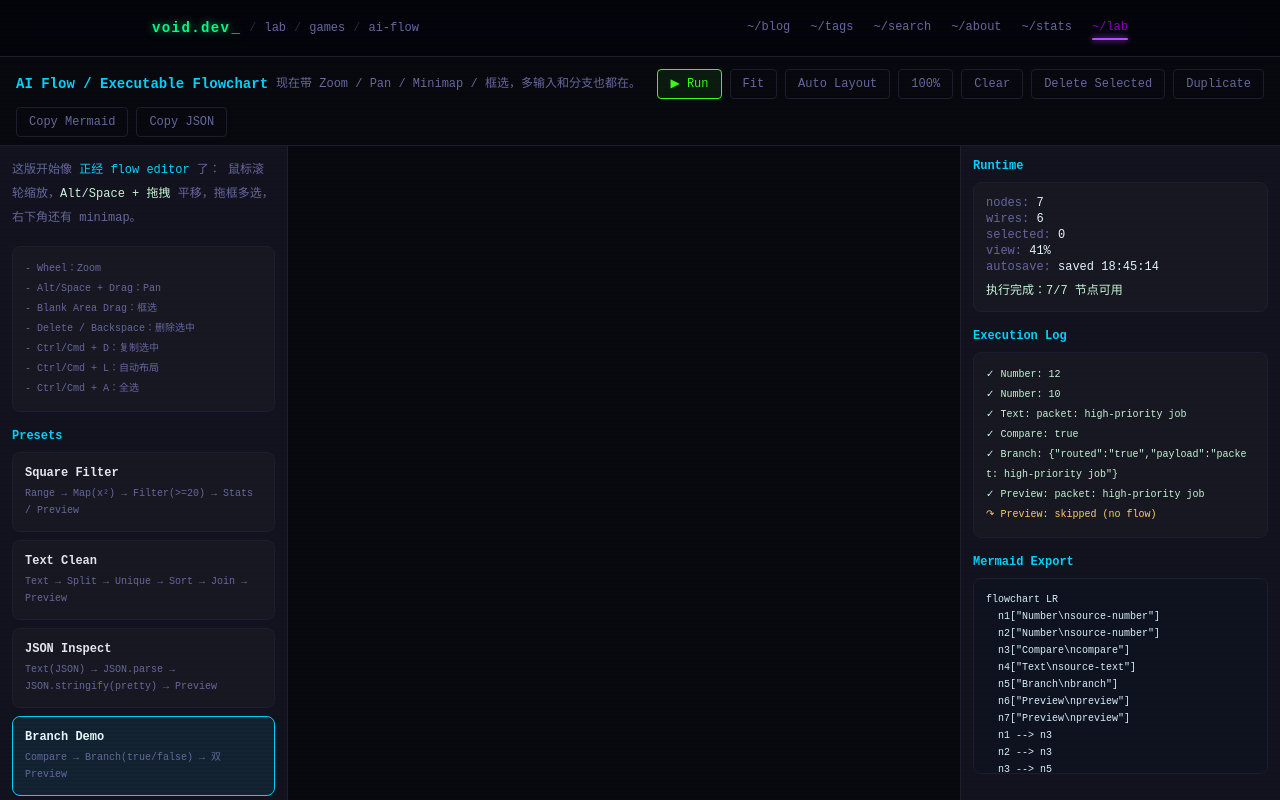
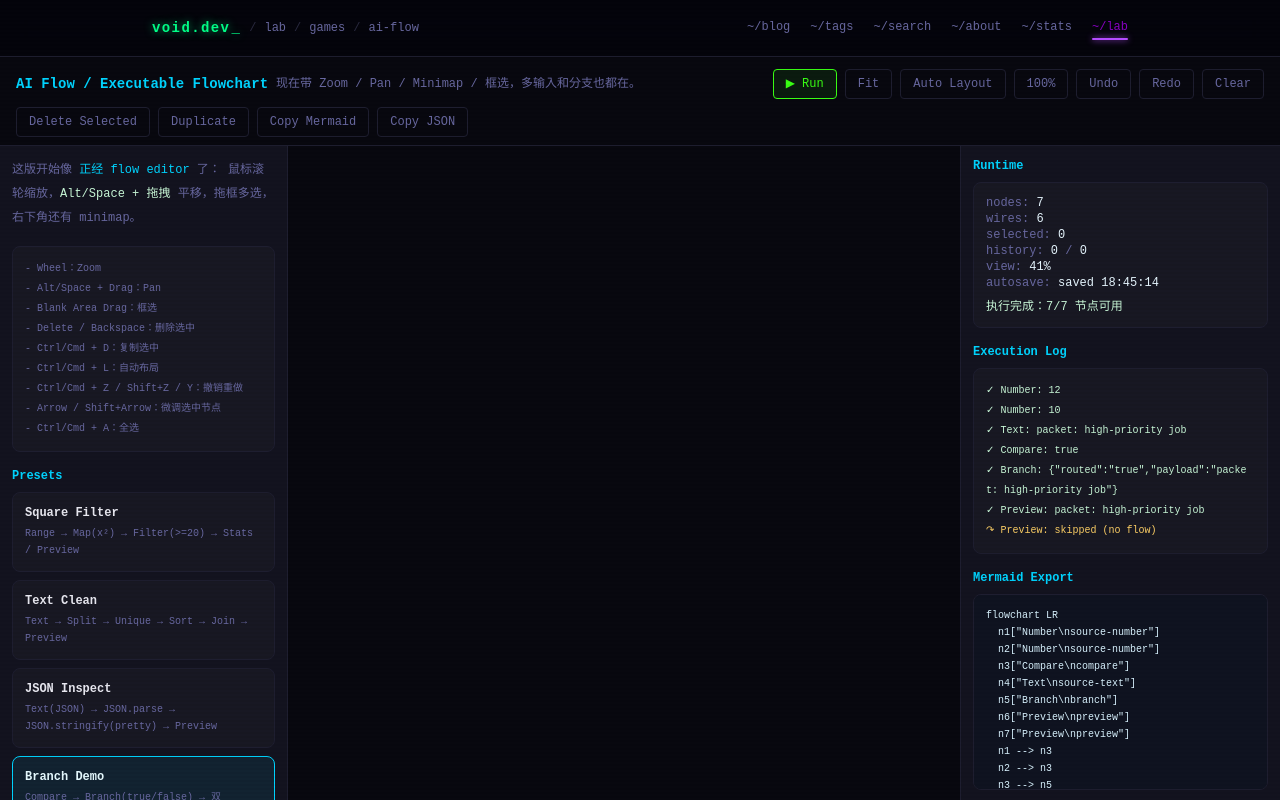
Before and after one commit to Quantum404Void/void-blog, a Nuxt app: page /lab/games/ai-flow in a window 1280 px wide. Shown: the top 800 px of the page. Built offline with nearby package versions, Linux system fonts and the light colour scheme.

Commit message:
feat(ai-flow): add undo redo and keyboard nudge

```diff
--- a/pages/lab/games/ai-flow.vue
+++ b/pages/lab/games/ai-flow.vue
@@ -674,6 +674,10 @@ const spacePressed = ref(false)
 const importJson = ref('')
 const saveState = ref('not-saved')
 const hasHydrated = ref(false)
+const historyPast = ref<string[]>([])
+const historyFuture = ref<string[]>([])
+const suspendHistory = ref(false)
+const lastSnapshot = ref('')
 
 const view = reactive({
   x: 120,
@@ -970,6 +974,49 @@ function saveGraphToLocal() {
   saveState.value = `saved ${new Date().toLocaleTimeString('zh-CN', { hour: '2-digit', minute: '2-digit', second: '2-digit' })}`
 }
 
+function commitHistorySnapshot(snapshot: string) {
+  if (!hasHydrated.value || suspendHistory.value) return
+  if (!lastSnapshot.value) {
+    lastSnapshot.value = snapshot
+    return
+  }
+  if (snapshot === lastSnapshot.value) return
+  historyPast.value.push(lastSnapshot.value)
+  if (historyPast.value.length > 80) historyPast.value.shift()
+  historyFuture.value = []
+  lastSnapshot.value = snapshot
+}
+
+function applySnapshot(snapshot: string, mode: 'undo' | 'redo') {
+  try {
+    suspendHistory.value = true
+    restoreGraph(JSON.parse(snapshot))
+    selectedPreset.value = 'custom'
+    lastSnapshot.value = snapshot
+    lastRunSummary.value = mode == 'undo' ? '已撤销一步' : '已重做一步'
+    runGraph()
+    saveGraphToLocal()
+  } finally {
+    suspendHistory.value = false
+  }
+}
+
+function undo() {
+  if (!historyPast.value.length) return
+  const current = graphJson.value
+  const snapshot = historyPast.value.pop()!
+  historyFuture.value.push(current)
+  applySnapshot(snapshot, 'undo')
+}
+
+function redo() {
+  if (!historyFuture.value.length) return
+  const current = graphJson.value
+  const snapshot = historyFuture.value.pop()!
+  historyPast.value.push(current)
+  applySnapshot(snapshot, 'redo')
+}
+
 async function copyText(text: string, label: string) {
   try {
     await navigator.clipboard.writeText(text)
@@ -1053,6 +1100,17 @@ function autoLayout() {
 
   lastRunSummary.value = '已自动布局'
   fitView()
+}
+
+function nudgeSelected(dx: number, dy: number) {
+  if (!selectedNodeIds.value.length) return
+  for (const id of selectedNodeIds.value) {
+    const node = getNode(id)
+    if (!node) continue
+    node.x += dx
+    node.y += dy
+  }
+  lastRunSummary.value = `已微调 ${selectedNodeIds.value.length} 个节点`
 }
 
 function duplicateSelected() {
@@ -1563,6 +1621,22 @@ function onWindowKeyDown(e: KeyboardEvent) {
     autoLayout()
     e.preventDefault()
   }
+  if ((e.ctrlKey || e.metaKey) && e.key.toLowerCase() === 'z' && !e.shiftKey) {
+    undo()
+    e.preventDefault()
+  }
+  if (((e.ctrlKey || e.metaKey) && e.key.toLowerCase() === 'z' && e.shiftKey) || ((e.ctrlKey || e.metaKey) && e.key.toLowerCase() === 'y')) {
+    redo()
+    e.preventDefault()
+  }
+  if (selectedNodeIds.value.length && ['ArrowUp', 'ArrowDown', 'ArrowLeft', 'ArrowRight'].includes(e.key)) {
+    const step = e.shiftKey ? 16 : 4
+    if (e.key === 'ArrowUp') nudgeSelected(0, -step)
+    if (e.key === 'ArrowDown') nudgeSelected(0, step)
+    if (e.key === 'ArrowLeft') nudgeSelected(-step, 0)
+    if (e.key === 'ArrowRight') nudgeSelected(step, 0)
+    e.preventDefault()
+  }
 }
 
 function onWindowKeyUp(e: KeyboardEvent) {
@@ -1571,12 +1645,13 @@ function onWindowKeyUp(e: KeyboardEvent) {
 
 let saveTimer: ReturnType<typeof setTimeout> | null = null
 
-watch([nodes, wires, () => view.x, () => view.y, () => view.scale], () => {
-  if (!hasHydrated.value) return
+watch(() => graphJson.value, (snapshot) => {
+  commitHistorySnapshot(snapshot)
+  if (!hasHydrated.value || suspendHistory.value) return
   saveState.value = 'saving…'
   if (saveTimer) clearTimeout(saveTimer)
   saveTimer = setTimeout(() => saveGraphToLocal(), 250)
-}, { deep: true })
+})
 
 onMounted(() => {
   updateViewportSize()
@@ -1638,6 +1713,20 @@ onUnmounted(() => {
         style="border-color:var(--color-void-border);color:var(--color-text-muted)"
         @click="resetZoom"
       >100%</button>
+      <button
+        class="px-3 py-1.5 rounded border text-xs font-mono transition-all"
+        :style="historyPast.length
+          ? 'border-color:#f59e0b;color:#fcd34d;background:rgba(245,158,11,0.08)'
+          : 'border-color:var(--color-void-border);color:var(--color-text-muted)'"
+        @click="undo"
+      >Undo</button>
+      <button
+        class="px-3 py-1.5 rounded border text-xs font-mono transition-all"
+        :style="historyFuture.length
+          ? 'border-color:#f59e0b;color:#fcd34d;background:rgba(245,158,11,0.08)'
+          : 'border-color:var(--color-void-border);color:var(--color-text-muted)'"
+        @click="redo"
+      >Redo</button>
       <button
         class="px-3 py-1.5 rounded border text-xs font-mono transition-all"
         style="border-color:var(--color-void-border);color:var(--color-text-muted)"
@@ -1683,6 +1772,8 @@ onUnmounted(() => {
           - Delete / Backspace：删除选中<br>
           - Ctrl/Cmd + D：复制选中<br>
           - Ctrl/Cmd + L：自动布局<br>
+          - Ctrl/Cmd + Z / Shift+Z / Y：撤销重做<br>
+          - Arrow / Shift+Arrow：微调选中节点<br>
           - Ctrl/Cmd + A：全选
         </div>
 
@@ -1977,6 +2068,7 @@ onUnmounted(() => {
           <div>nodes: <span style="color:#e7f7ff">{{ nodes.length }}</span></div>
           <div>wires: <span style="color:#e7f7ff">{{ wires.length }}</span></div>
           <div>selected: <span style="color:#e7f7ff">{{ selectedNodeIds.length }}</span></div>
+          <div>history: <span style="color:#e7f7ff">{{ historyPast.length }}</span> / <span style="color:#e7f7ff">{{ historyFuture.length }}</span></div>
           <div>view: <span style="color:#e7f7ff">{{ Math.round(view.scale * 100) }}%</span></div>
           <div>autosave: <span style="color:#e7f7ff">{{ saveState }}</span></div>
           <div class="mt-2" style="color:#c9f8d8">{{ lastRunSummary }}</div>
@@ -2039,7 +2131,8 @@ onUnmounted(() => {
           - Minimap + 点击跳转视口<br>
           - 框选 / 多选 / 批量拖动 / Duplicate<br>
           - Auto Layout + Local Autosave / Restore<br>
-          - JSON Export / Import
+          - JSON Export / Import<br>
+          - Undo / Redo + Arrow-key Nudge
         </div>
 
         <div class="text-xs font-mono font-bold mt-4 mb-2" style="color:var(--color-neon-cyan)">玩法说明</div>
```
